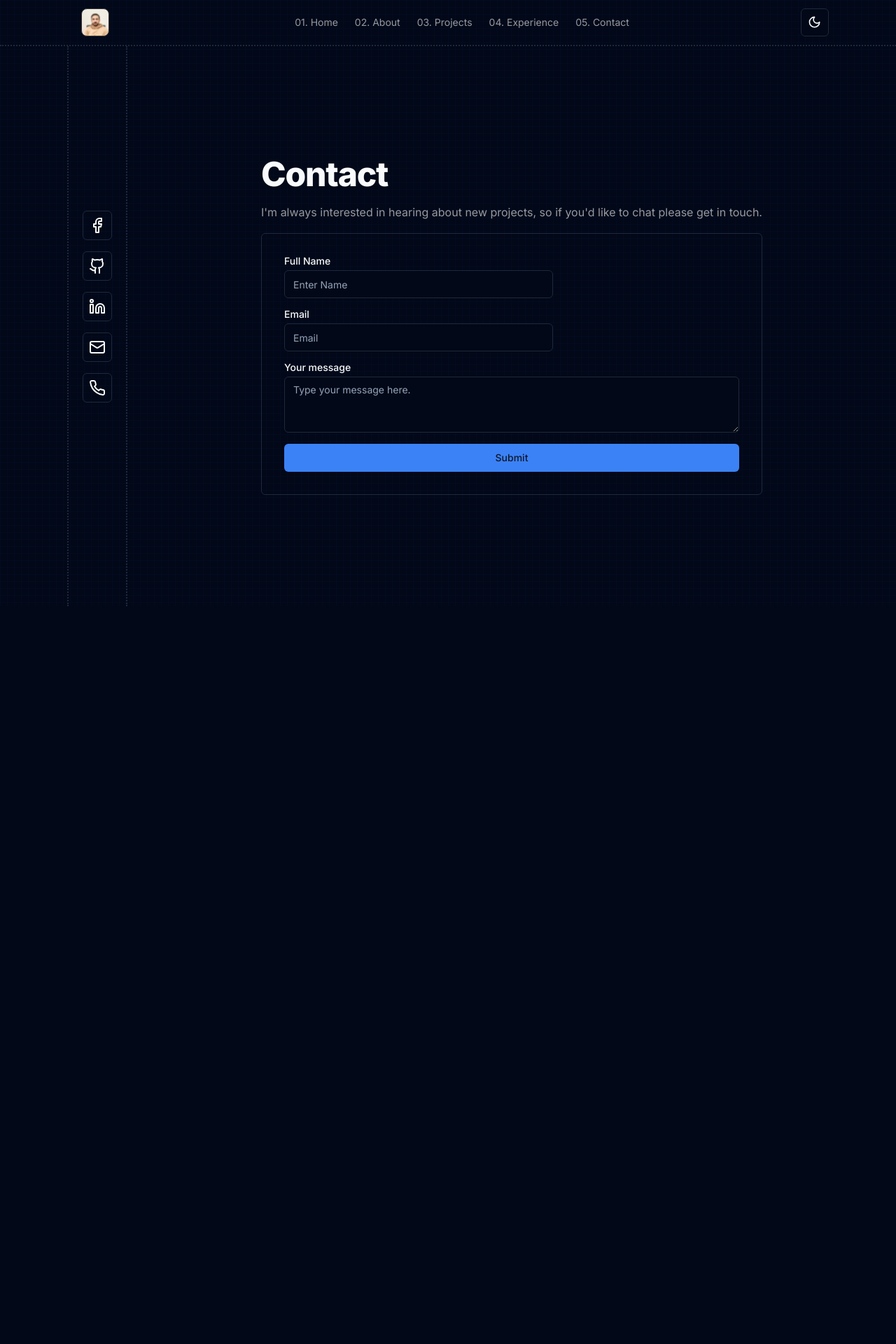
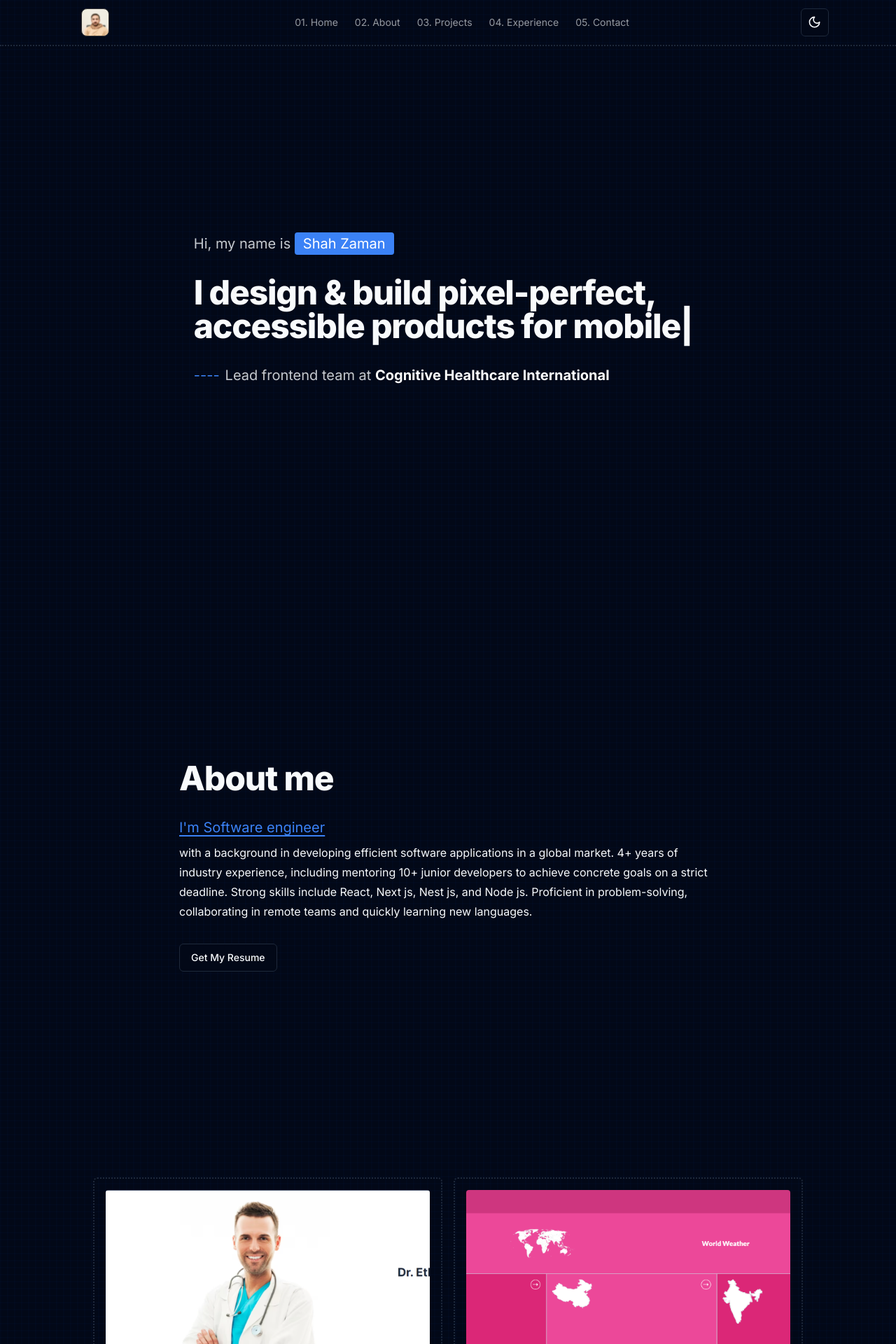
Before and after one commit to shahzaman900/my-portfolio, a React (Vite) app: page /contact in a window 1280 px wide. Shown: the top 1920 px of the page at 70% size. Before the commit the page ends 866 px from the top, so only its background shows below. Built offline with nearby package versions, Linux system fonts and the light colour scheme.

Commit message:
comment and remove routing

```diff
--- a/src/App.tsx
+++ b/src/App.tsx
@@ -11,15 +11,31 @@ import Contact from './pages/contact'
 function App() {
 
   return (
+    //   <ThemeProvider defaultTheme="dark" storageKey="vite-ui-theme">
+    //     <Header ></Header>
+    //     <Routes>
+    //       <Route path='/' element={<Home />} />
+    //       <Route path='/about' element={<About />} />
+    //       <Route path='/projects' element={<Projects />} />
+    //       <Route path='/experience' element={<Experience />} />
+    //       <Route path='/contact' element={<Contact />} />
+    //     </Routes>
+    //   </ThemeProvider>
+    // )
     <ThemeProvider defaultTheme="dark" storageKey="vite-ui-theme">
       <Header ></Header>
-      <Routes>
+      <Home />
+      <About />
+      <Projects />
+      <Experience />
+      <Contact />
+      {/* <Routes>
         <Route path='/' element={<Home />} />
         <Route path='/about' element={<About />} />
         <Route path='/projects' element={<Projects />} />
         <Route path='/experience' element={<Experience />} />
         <Route path='/contact' element={<Contact />} />
-      </Routes>
+      </Routes> */}
     </ThemeProvider>
   )
 }
--- a/src/components/header.tsx
+++ b/src/components/header.tsx
@@ -9,7 +9,7 @@ import { Sheet, SheetClose, SheetContent, SheetDescription, SheetHeader, SheetTr
 function Header() {
   return (
     <>
-      <div className='flex items-center justify-between md:px-24 px-2 pt-3 pb-3 border-b-2 border-dotted '>
+      <div className='flex items-center sticky justify-between md:px-24 px-2 pt-3 pb-3 border-b-2 border-dotted '>
         <div className='px-5'>
           <img src={profile} alt="profile" />
         </div>
--- a/src/components/intro.tsx
+++ b/src/components/intro.tsx
@@ -18,7 +18,7 @@ function Introduction() {
         className=''
         repeat={Infinity}
       />
-      <h6 className='text-xl text-foreground/80 '><span className='text-primary pr-2'>----</span>Lead frontend team at <span className='text-primary underline underline-offset-4'>Cognitive Healthcare International</span></h6>
+      <h6 className='text-xl text-foreground/80 '><span className='text-primary pr-2'>----</span>Lead frontend team at <span className='text-white font-bold'>Cognitive Healthcare International</span></h6>
     </div>
   )
 }
--- a/src/components/socialMedia.tsx
+++ b/src/components/socialMedia.tsx
@@ -4,7 +4,7 @@ import { Facebook, Github, Linkedin, Mail, Phone } from 'lucide-react'
 function SocialMedia() {
   return (
     <>
-      <div className='flex flex-col gap-4 justify-center h-screen md:px-5 sm:px-5 px-2  border-l-2 border-r-2 border-dotted pb-14'>
+      <div className='flex flex-col gap-4 sticky justify-center h-screen md:px-5 sm:px-5 px-2  border-l-2 border-r-2 border-dotted pb-14'>
         <a href="https://www.facebook.com/shah.z.marwat/" target="_blank" className='p-2 border rounded-md hover:bg-accent'><Facebook /></a>
         <a href="https://github.com/shahzaman900" target="_blank" className='p-2 border rounded-md hover:bg-accent'><Github /></a>
         <a href="https://www.linkedin.com/in/shahzaman900/" target="_blank" className='p-2 border rounded-md hover:bg-accent'><Linkedin /></a>
--- a/src/index.css
+++ b/src/index.css
@@ -26,7 +26,7 @@ body{
   box-sizing: border-box;
   padding: 0;
   margin: 0;
-  overflow: hidden;
+  overflow-x: hidden;
   font-family: 'Inter', sans-serif;
   background-image: linear-gradient(to right, #999999 1px, transparent 3px), linear-gradient(to bottom, #999 1px, transparent 3px);
   background-size: 10px 10px;
--- a/src/pages/about.tsx
+++ b/src/pages/about.tsx
@@ -4,12 +4,12 @@ import SocialMedia from '@/components/socialMedia';
 function About() {
   return (
     <>
-      <div className='flex flex-row md:pl-24'>
-        <SocialMedia></SocialMedia>
+      {/* <div className='flex flex-row md:pl-24'> */}
+        {/* <SocialMedia></SocialMedia> */}
         <div className='flex flex-1 pb-8 items-start md:items-center sm:items-center justify-center overflow-auto h-dvh'>
           <AboutMe></AboutMe>
         </div>
-      </div>
+      {/* </div> */}
     </>
   )
 }
--- a/src/pages/contact.tsx
+++ b/src/pages/contact.tsx
@@ -4,8 +4,8 @@ import SocialMedia from '@/components/socialMedia';
 function Contact() {
   return (
     <>
-      <div className='flex flex-row md:pl-24 '>
-        <SocialMedia></SocialMedia>
+      {/* <div className='flex flex-row md:pl-24 '> */}
+        {/* <SocialMedia></SocialMedia> */}
         <div className='flex flex-col flex-1 items-start md:items-center sm:items-center justify-center p-4 md:py-0 py-24 overflow-auto h-dvh'>
           <div className='flex flex-col justify-center gap-4'>
             <h1>Contact</h1>
@@ -13,7 +13,7 @@ function Contact() {
             <ContactForm />
           </div>
         </div>
-      </div>
+      {/* </div> */}
     </>
   )
 }
--- a/src/pages/experience.tsx
+++ b/src/pages/experience.tsx
@@ -14,11 +14,11 @@ import SocialMedia from '@/components/socialMedia';
 function Experience() {
   return (
     <>
-      <div className='flex flex-row md:pl-24 '>
-        <SocialMedia></SocialMedia>
-          <div className='flex flex-1 p-4 pt-8 flex-col items-center justify-start gap-8 pb-20 overflow-auto h-dvh'>
+      {/* <div className='flex flex-row md:pl-24 '> */}
+        {/* <SocialMedia></SocialMedia> */}
+          <div className='flex flex-1 p-4 pt-8 flex-col items-center justify-start gap-8 pb-20 '>
             <ExperienceComp />
-        </div>
+        {/* </div> */}
       </div>
     </>
   )
--- a/src/pages/home.tsx
+++ b/src/pages/home.tsx
@@ -4,12 +4,12 @@ import SocialMedia from '@/components/socialMedia';
 function Home() {
   return (
     <>
-      <div className='flex flex-row md:pl-24'>
-        <SocialMedia></SocialMedia>
+      {/* <div className='flex flex-row md:pl-24'> */}
+        {/* <SocialMedia></SocialMedia> */}
         <div className='flex flex-1 items-start md:items-center sm:items-center justify-center pb-4 p-2 overflow-auto h-dvh'>
           <Introduction />
         </div>
-      </div>
+      {/* </div> */}
     </>
   )
 }
--- a/src/pages/projects.tsx
+++ b/src/pages/projects.tsx
@@ -4,14 +4,14 @@ import SocialMedia from '@/components/socialMedia';
 function Projects() {
   return (
     <>
-      <div className='flex flex-row md:pl-24 '>
-        <SocialMedia></SocialMedia>
-        <div className='flex flex-col gap-4 p-4 overflow-auto h-dvh'>
+      {/* <div className='flex flex-row md:pl-24 '> */}
+        {/* <SocialMedia></SocialMedia> */}
+        <div className='flex flex-col gap-4 p-4 '>
           <div className='flex items-center justify-center flex-wrap gap-4 mb-16'>
             <ProjectCard />
           </div>
         </div>
-      </div>
+      {/* </div> */}
     </>
   )
 }
```
